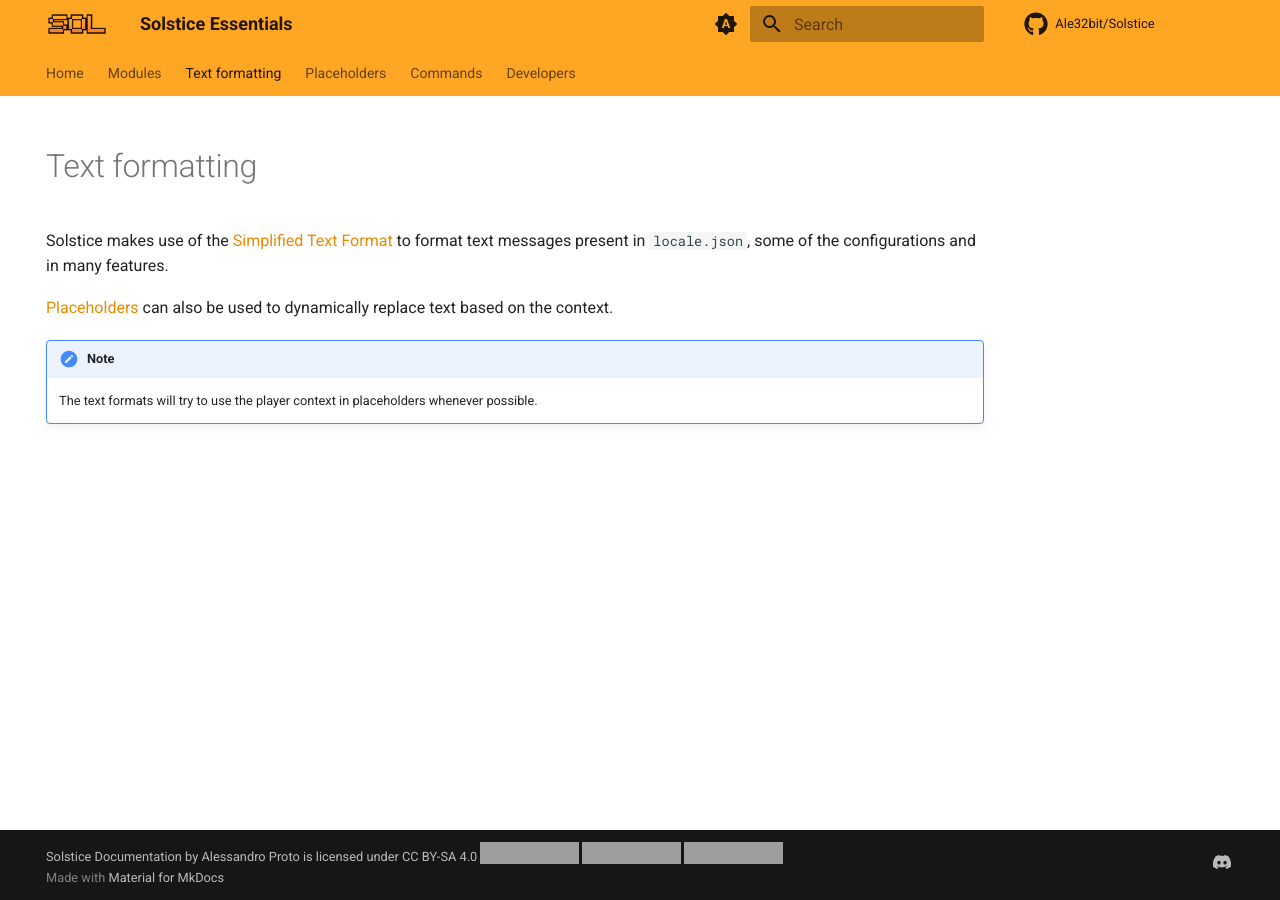
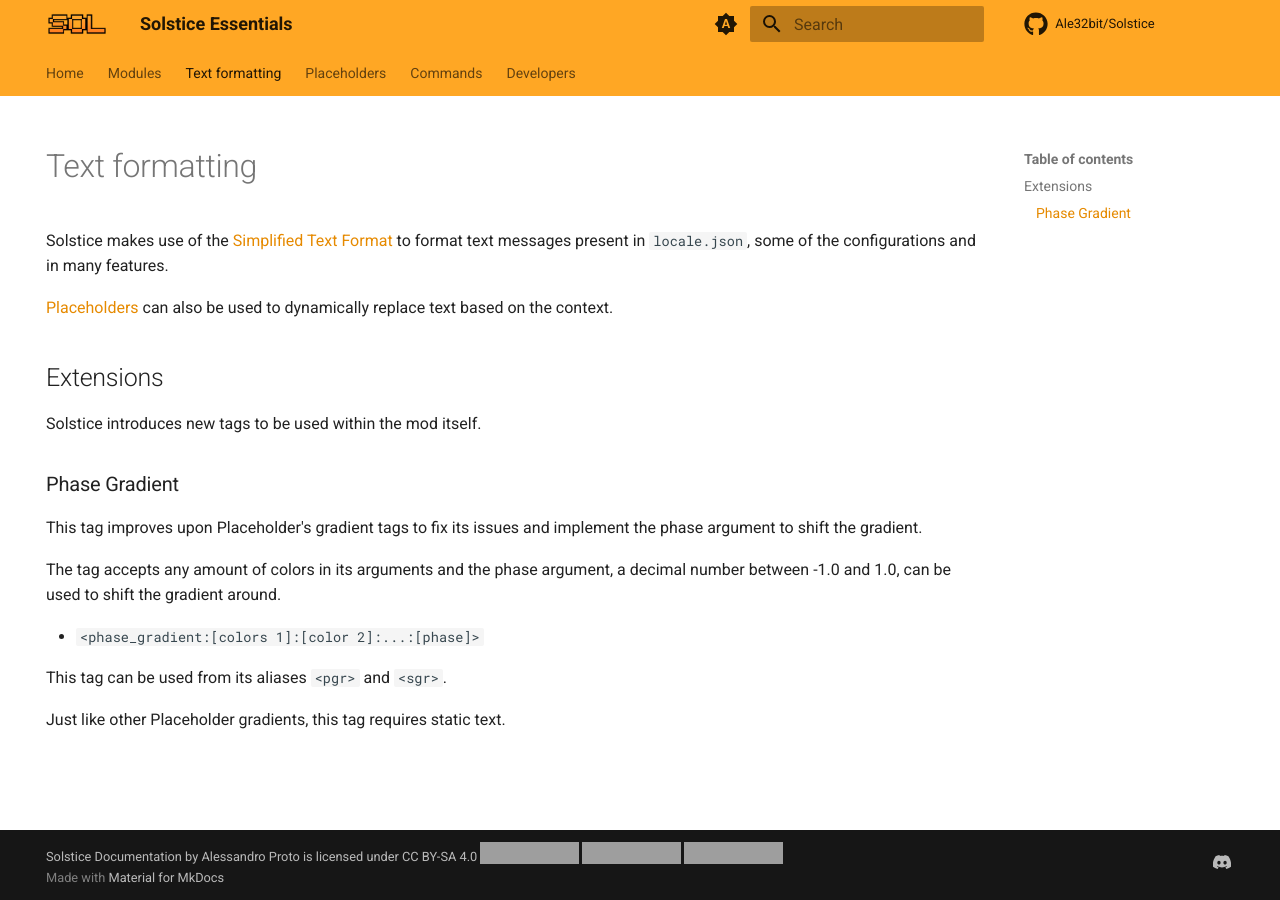
Before and after one commit to Ale32bit/Solstice-docs, an MkDocs documentation site: the page built from docs/textformatting.md, in a window 1280 px wide. Built offline with MkDocs 1.6.1 and Material for MkDocs 9.7.7, drawn with Linux system fonts in a browser that asks for light colours; plug-ins that fetch from the network failed and are left out; comment, search, counter and statistics services are not loaded; the version menu is left out; grey boxes are pictures that could not be loaded.

Commit message:
Add new text parser tag

```diff
--- a/docs/textformatting.md
+++ b/docs/textformatting.md
@@ -9,6 +9,18 @@ Solstice makes use of the [Simplified Text Format](https://placeholders.pb4.eu/u
 
 [Placeholders](https://placeholders.pb4.eu/user/default-placeholders/) can also be used to dynamically replace text based on the context.
 
-!!! note
+## Extensions
 
-    The text formats will try to use the player context in placeholders whenever possible.
+Solstice introduces new tags to be used within the mod itself.
+
+### Phase Gradient
+
+This tag improves upon Placeholder's gradient tags to fix its issues and implement the phase argument to shift the gradient.
+
+The tag accepts any amount of colors in its arguments and the phase argument, a decimal number between -1.0 and 1.0, can be used to shift the gradient around.
+
+* `<phase_gradient:[colors 1]:[color 2]:...:[phase]>`
+
+This tag can be used from its aliases `<pgr>` and `<sgr>`.
+
+Just like other Placeholder gradients, this tag requires static text.
```
Also changed, not shown: docs/index.md (+2 -0 lines).
